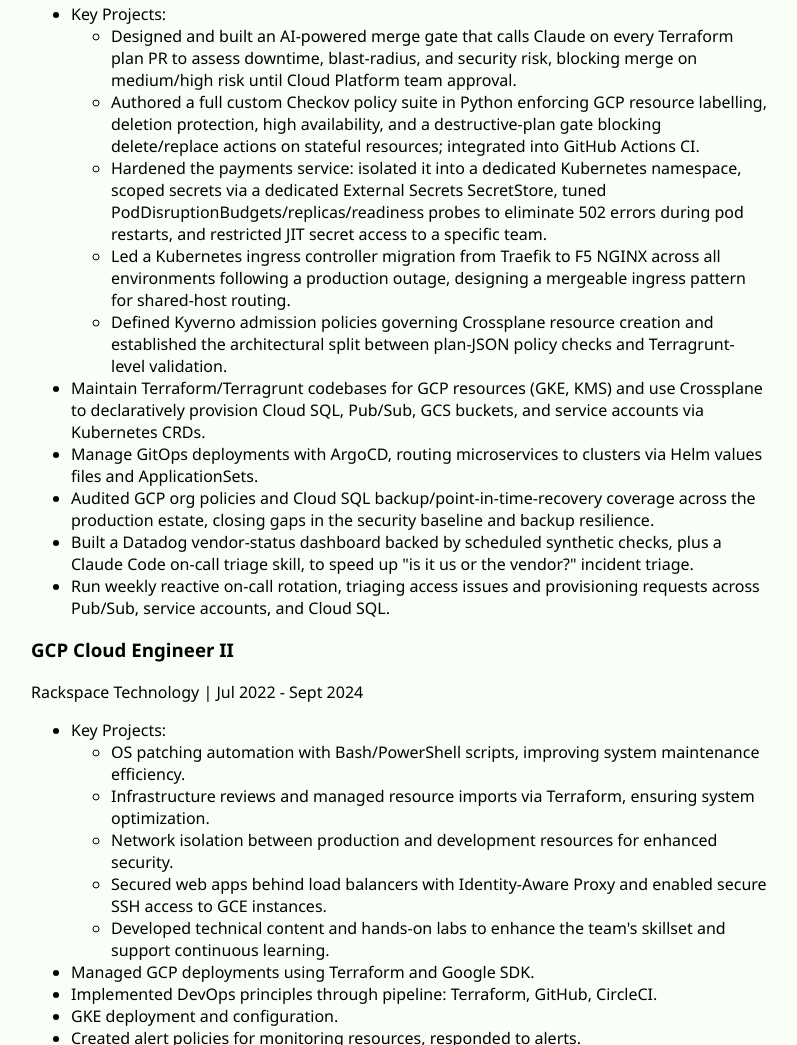
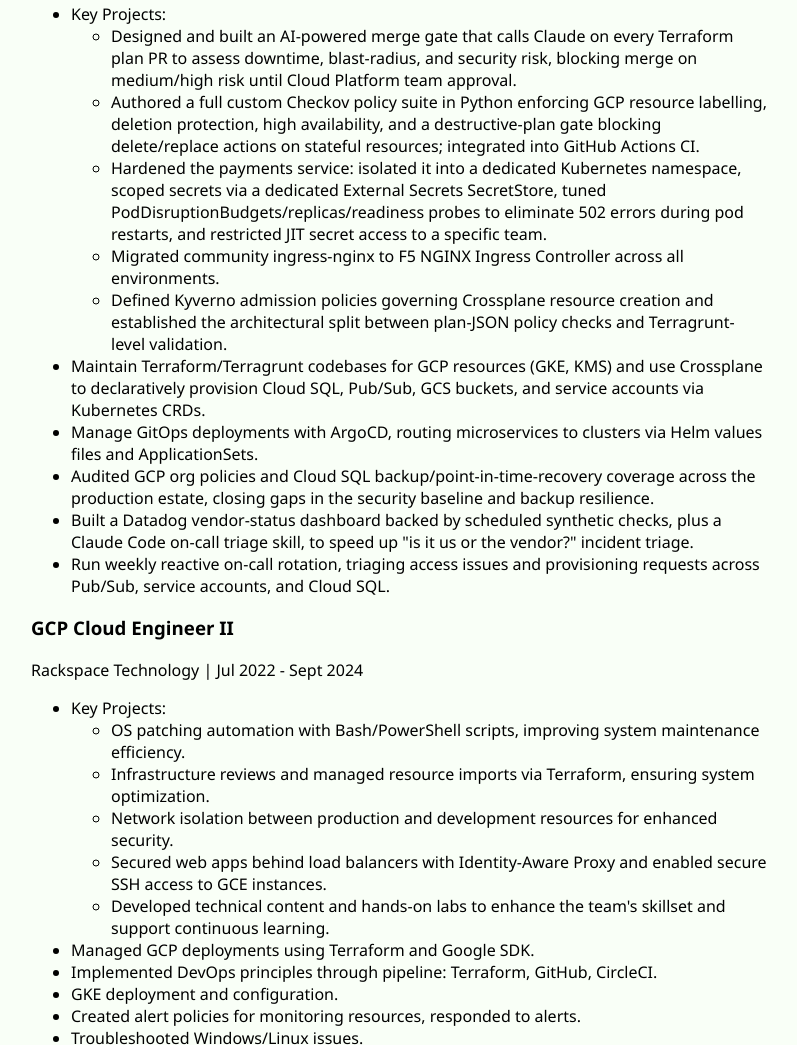
Before and after one commit to agapasieka/resume, a plain HTML site: page index.html in a window 1280 px wide. Shown: the part 676-1721 px from the top of the page, without its empty margins (241-1038 px from the left). Drawn offline with Linux system fonts and the light colour scheme.

Commit message:
Simplify ingress migration bullet wording

```diff
--- a/index.html
+++ b/index.html
@@ -36,7 +36,7 @@
 							<li>Designed and built an AI-powered merge gate that calls Claude on every Terraform plan PR to assess downtime, blast-radius, and security risk, blocking merge on medium/high risk until Cloud Platform team approval.</li>
 							<li>Authored a full custom Checkov policy suite in Python enforcing GCP resource labelling, deletion protection, high availability, and a destructive-plan gate blocking delete/replace actions on stateful resources; integrated into GitHub Actions CI.</li>
 							<li>Hardened the payments service: isolated it into a dedicated Kubernetes namespace, scoped secrets via a dedicated External Secrets SecretStore, tuned PodDisruptionBudgets/replicas/readiness probes to eliminate 502 errors during pod restarts, and restricted JIT secret access to a specific team.</li>
-							<li>Led a Kubernetes ingress controller migration from Traefik to F5 NGINX across all environments following a production outage, designing a mergeable ingress pattern for shared-host routing.</li>
+							<li>Migrated community ingress-nginx to F5 NGINX Ingress Controller across all environments.</li>
 							<li>Defined Kyverno admission policies governing Crossplane resource creation and established the architectural split between plan-JSON policy checks and Terragrunt-level validation.</li>
 						</ul>
 					</li>
```
